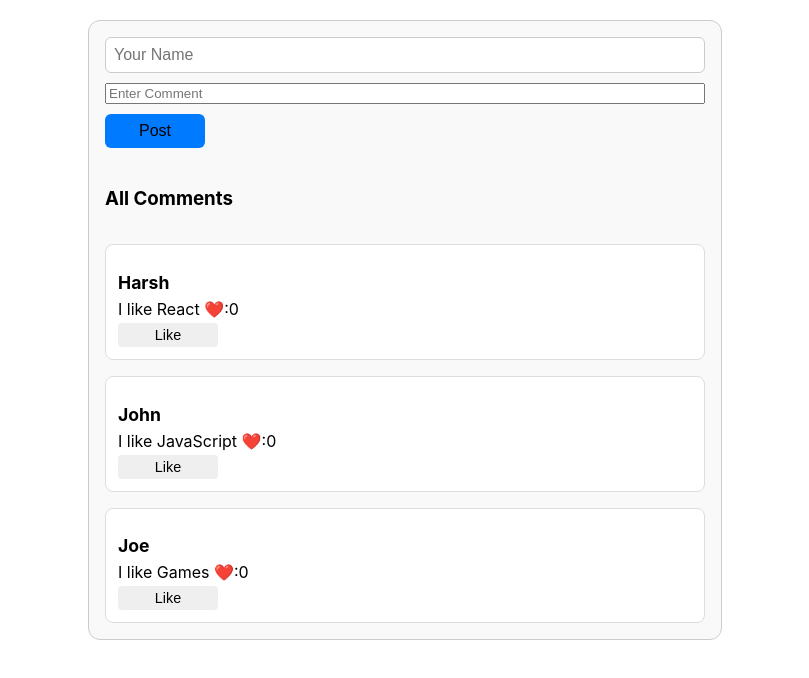
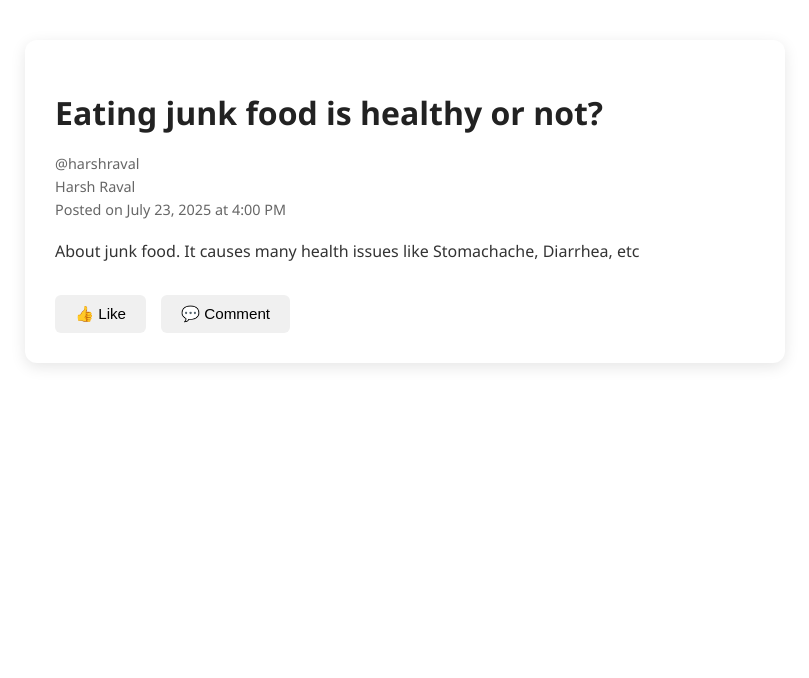
Before and after one commit to harshh46/myfirstreactapp, a React (Create React App) app: page / in a window 1280 px wide. Shown: the top 678 px of the page, without its empty margins (235-1044 px from the left). Built offline with nearby package versions, Linux system fonts and the light colour scheme.

Commit message:
DebateDetails

```diff
--- a/src/App.js
+++ b/src/App.js
@@ -5,6 +5,7 @@ import "./index.css";
 // import Feedback from "./components/Feedback.js";
 // import CommentCard from "./components/CommentCard.js";
 import NewComment from "./components/NewComment.js";
+import DebateDetails from "./components/Debate.js";
 
 function App() {
   const demoComments = [
@@ -18,7 +19,8 @@ function App() {
       {/* <Counter />
       <Feedback /> */}
       {/* <CommentCard  /> */}
-      <NewComment comments={demoComments} />
+      {/* <NewComment comments={demoComments} /> */}
+      <DebateDetails />
     </div>
   );
 }
--- /dev/null
+++ b/src/components/Debate.js
@@ -0,0 +1,29 @@
+import React from "react";
+
+const DebateDetails = () => {
+  return (
+    <div className="debate-container">
+      <h1 className="debate-title">Eating junk food is healthy or not?</h1>
+
+      <div className="debate-meta">
+        <span className="debate-user">@harshraval</span>
+        <span className="debate-name">Harsh Raval</span>
+        <span className="debate-date">Posted on July 23, 2025 at 4:00 PM</span>
+      </div>
+
+      <div className="debate-content">
+        <p>
+          About junk food. It causes many health issues like Stomachache,
+          Diarrhea, etc
+        </p>
+      </div>
+
+      <div className="debate-actions">
+        <button className="like-btn">👍 Like</button>
+        <button className="comment-btn">💬 Comment</button>
+      </div>
+    </div>
+  );
+};
+
+export default DebateDetails;
--- a/src/index.css
+++ b/src/index.css
@@ -85,3 +85,60 @@ code {
   border-radius: 4px;
   cursor: pointer;
 }
+
+.debate-container {
+  max-width: 700px;
+  margin: 40px auto;
+  padding: 30px;
+  border-radius: 12px;
+  background-color: #ffffff;
+  box-shadow: 0 4px 15px rgba(0, 0, 0, 0.1);
+  font-family: "Segoe UI", sans-serif;
+}
+
+.debate-title {
+  font-size: 2rem;
+  font-weight: bold;
+  margin-bottom: 20px;
+  color: #222;
+}
+
+.debate-meta {
+  font-size: 0.9rem;
+  color: #666;
+  margin-bottom: 20px;
+  display: flex;
+  flex-direction: column;
+  gap: 4px;
+}
+
+.debate-content p {
+  font-size: 1rem;
+  line-height: 1.6;
+  color: #333;
+  margin-bottom: 30px;
+}
+
+.debate-actions {
+  display: flex;
+  gap: 15px;
+}
+
+.like-btn,
+.comment-btn {
+  padding: 10px 20px;
+  font-size: 0.95rem;
+  border: none;
+  border-radius: 6px;
+  cursor: pointer;
+  background-color: #f0f0f0;
+  transition: all 0.2s ease;
+}
+
+.like-btn:hover {
+  background-color: #ffe0e0;
+}
+
+.comment-btn:hover {
+  background-color: #e0e0ff;
+}
```
